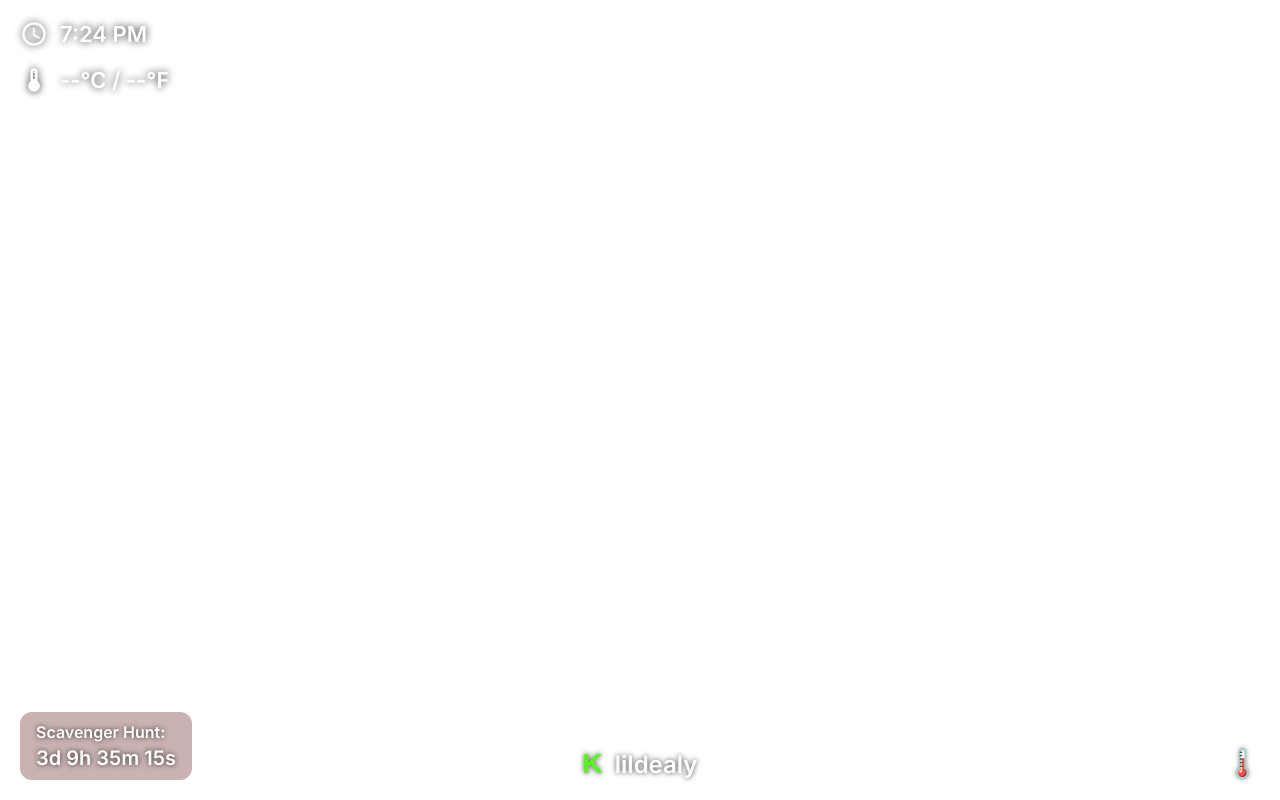
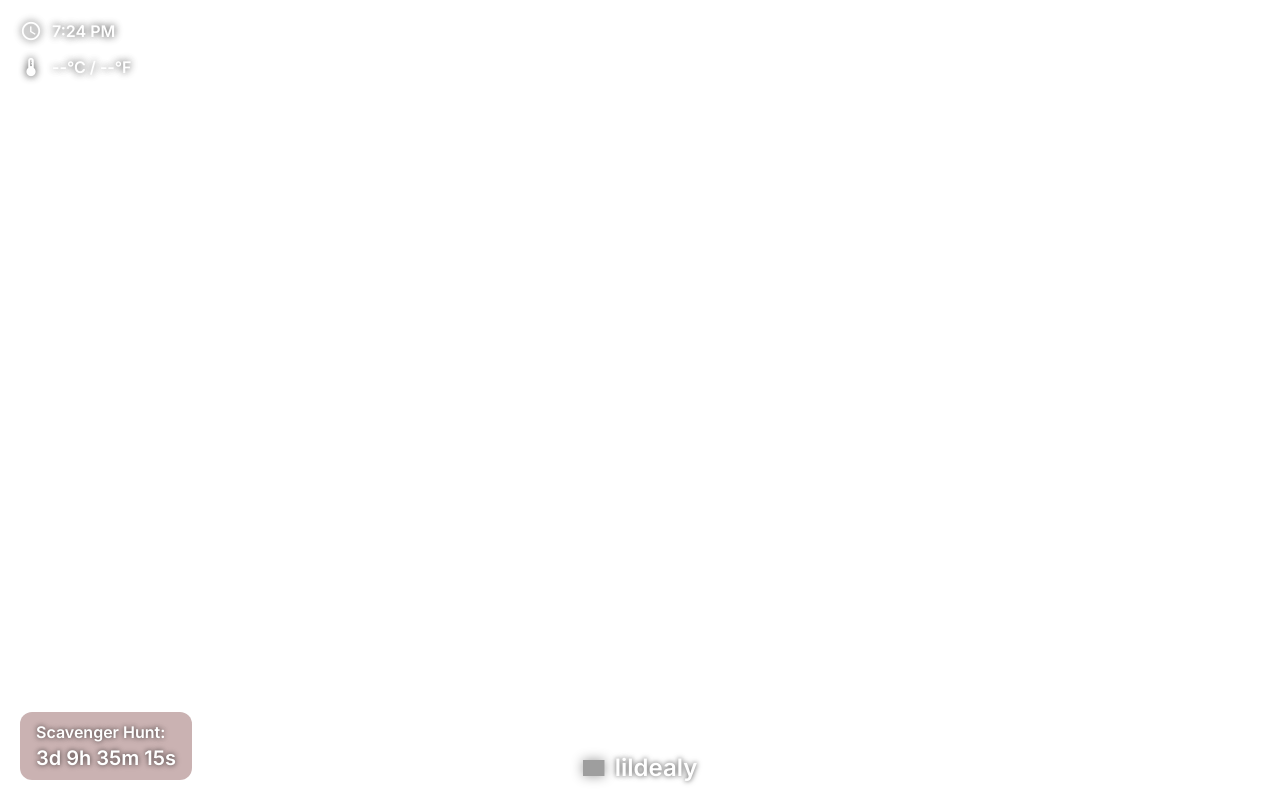
Before and after one commit to overlay333/overlay, a plain HTML site: page index.html in a window 1280 px wide. Drawn offline with Linux system fonts and the light colour scheme; no server answers; grey boxes are pictures that could not be loaded; a small style sheet from the web is missing.

Commit message:
Update index.html

```diff
--- a/index.html
+++ b/index.html
@@ -2,12 +2,11 @@
 <html lang="en">
 <head>
   <meta charset="UTF-8" />
-  <title>Overlay</title>
+  <title>Kick Stream Overlay</title>
 
-  <!-- Fonts & Icons -->
+  <!-- Fonts -->
   <link href="https://fonts.googleapis.com/css2?family=Inter:wght@600&display=swap" rel="stylesheet" />
-  <link href="https://fonts.googleapis.com/icon?family=Material+Icons" rel="stylesheet">
-  <link href="https://cdn.jsdelivr.net/gh/corard/kick-font/kick-font.css" rel="stylesheet" />
+  <link href="https://fonts.googleapis.com/icon?family=Material+Icons" rel="stylesheet" />
 
   <style>
     html, body {
@@ -27,17 +26,17 @@
       left: 20px;
       display: flex;
       flex-direction: column;
-      gap: 18px;
+      gap: 14px;
     }
 
     .section {
       display: flex;
       align-items: center;
-      gap: 12px;
+      gap: 10px;
     }
 
     .material-icons {
-      font-size: 28px;
+      font-size: 22px;
       color: white;
       text-shadow:
         0 0 6px rgba(0, 0, 0, 0.3),
@@ -46,28 +45,27 @@
     }
 
     .info-text {
-      font-size: 22px;
+      font-size: 16px;
       text-shadow:
         0 0 6px rgba(0, 0, 0, 0.3),
         0 0 8px rgba(0, 0, 0, 0.3),
         0 0 10px rgba(0, 0, 0, 0.3);
     }
 
-    .emoji-light {
-      font-size: 28px;
-      text-shadow:
-        0 0 2px rgba(0, 0, 0, 0.2),
-        0 0 4px rgba(0, 0, 0, 0.2),
-        0 0 6px rgba(0, 0, 0, 0.2);
+    .bottom-identity {
+      position: absolute;
+      bottom: 20px;
+      left: 50%;
+      transform: translateX(-50%);
+      display: flex;
+      align-items: center;
+      gap: 10px;
     }
 
-    .icon-k {
-      font-size: 28px;
-      color: #53FC18;
-      font-family: 'Kick', sans-serif;
-      text-shadow:
-        0 0 4px rgba(0, 0, 0, 0.4),
-        0 0 6px rgba(0, 0, 0, 0.4);
+    .kick-logo-img {
+      width: 22px;
+      height: auto;
+      filter: drop-shadow(0 0 6px rgba(0, 0, 0, 0.4));
     }
 
     .small-name {
@@ -77,22 +75,11 @@
       text-shadow:
         0 0 4px rgba(0, 0, 0, 0.4),
         0 0 6px rgba(0, 0, 0, 0.4);
-    }
-
-    .bottom-identity {
-      position: absolute;
-      bottom: 20px;
-      left: 50%;
-      transform: translateX(-50%);
+      line-height: 1;
+      position: relative;
+      top: 0;
       display: flex;
       align-items: center;
-      gap: 12px;
-    }
-
-    .bottom-right-emoji {
-      position: absolute;
-      bottom: 20px;
-      right: 20px;
     }
 
     .countdown-timer {
@@ -131,8 +118,6 @@
   </style>
 </head>
 <body>
-
-  <!-- Top-left info -->
   <div class="info-overlay">
     <div class="section">
       <span class="material-icons">schedule</span>
@@ -144,18 +129,11 @@
     </div>
   </div>
 
-  <!-- Bottom-center -->
   <div class="bottom-identity">
-    <span class="icon-k">K</span>
-    <span class="small-name">lildealy</span>
+    <img src="https://uxwing.com/wp-content/themes/uxwing/download/brands-and-social-media/kick-streaming-platform-logo-icon.png" alt="Kick Logo" class="kick-logo-img" />
+    <div class="small-name">lildealy</div>
   </div>
 
-  <!-- Bottom-right emoji -->
-  <div class="bottom-right-emoji">
-    <span id="temp-emoji" class="emoji-light">🌡️</span>
-  </div>
-
-  <!-- Bottom-left Countdown -->
   <div id="friday-countdown" class="countdown-timer">
     <div id="countdown-label">Scavenger Hunt:</div>
     <span id="countdown-text">Loading...</span>
@@ -177,34 +155,14 @@
       try {
         const latitude = 43.651070;
         const longitude = -79.347015;
+        const res = await fetch(`https://api.open-meteo.com/v1/forecast?latitude=${latitude}&longitude=${longitude}&current_weather=true&timezone=auto`);
+        const data = await res.json();
 
-        const weatherRes = await fetch(`https://api.open-meteo.com/v1/forecast?latitude=${latitude}&longitude=${longitude}&current_weather=true&timezone=auto`);
-        const weather = await weatherRes.json();
-
-        const c = weather.current_weather.temperature;
+        const c = data.current_weather.temperature;
         const f = (c * 9 / 5 + 32).toFixed(1);
-        const code = weather.current_weather.weathercode;
-
-        const weatherMap = {
-          0: "☀️", 1: "🌤️", 2: "⛅", 3: "☁️", 45: "🌫️", 48: "🌫️",
-          51: "🌦️", 53: "🌦️", 55: "🌧️", 56: "🌧️", 57: "🌧️",
-          61: "🌦️", 63: "🌧️", 65: "🌧️", 66: "🌧️", 67: "🌧️",
-          71: "❄️", 73: "❄️", 75: "❄️", 77: "❄️", 80: "🌧️", 81: "🌧️",
-          82: "🌧️", 85: "❄️", 86: "❄️", 95: "⛈️", 96: "⛈️", 99: "⛈️"
-        };
-
-        const emoji = weatherMap[code] || "🌡️";
-        let tempNote = '';
-        if (c >= 38) tempNote = ' ☠️';
-        else if (c >= 30) tempNote = ' ⚠️';
-        else if (c <= 0) tempNote = ' 🧊';
-        else if (c <= 5) tempNote = ' ❄️';
-
-        document.getElementById('temperature').innerHTML = `${c}°C / ${f}°F`;
-        document.getElementById('temp-emoji').textContent = `${emoji}${tempNote}`;
-      } catch (err) {
-        document.getElementById('temperature').innerHTML = '--°C / --°F';
-        document.getElementById('temp-emoji').textContent = '🌡️';
+        document.getElementById('temperature').textContent = `${c}°C / ${f}°F`;
+      } catch (e) {
+        document.getElementById('temperature').textContent = '--°C / --°F';
       }
     }
 
@@ -258,6 +216,5 @@
     setInterval(updateFridayCountdown, 1000);
     updateFridayCountdown();
   </script>
-
 </body>
 </html>
```
